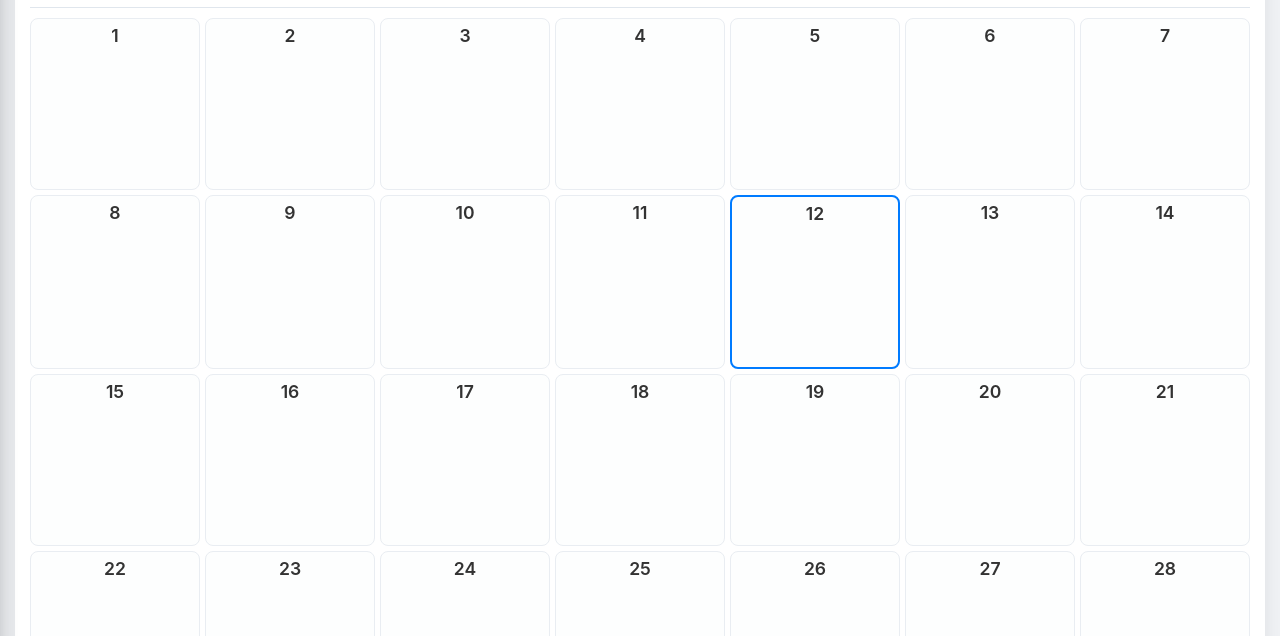
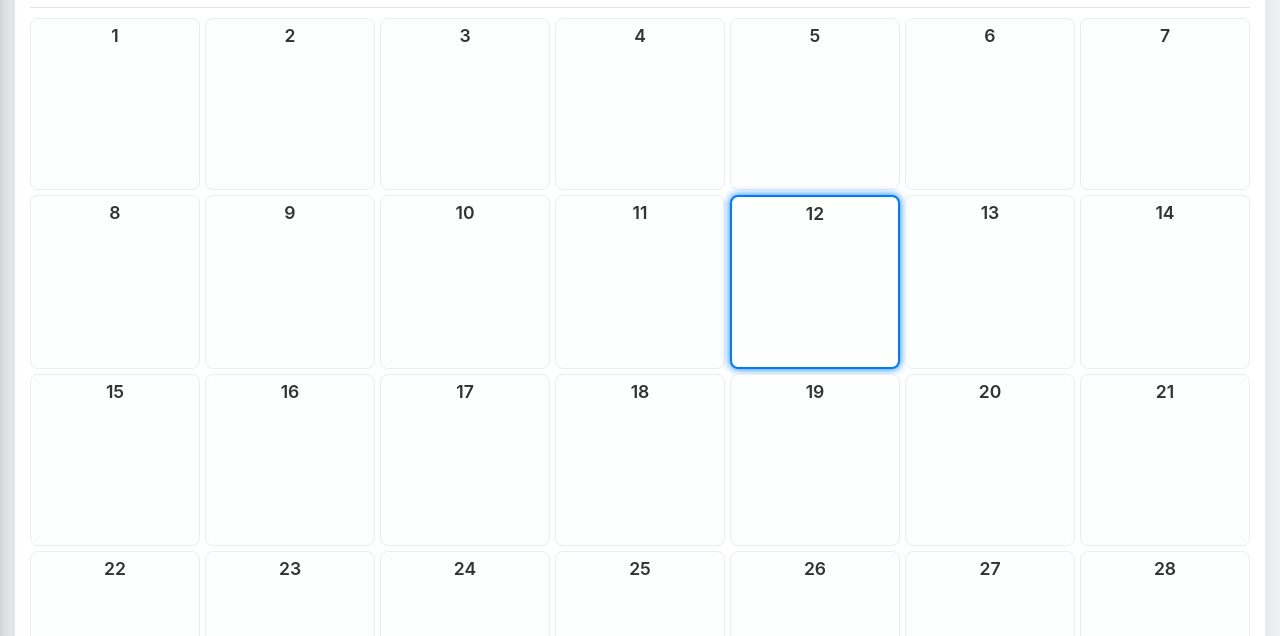
Before and after one commit to 33Javier33/dias-de-supervisor, a plain HTML site: page index.html in a window 1280 px wide. Shown: the part 164-800 px from the top of the page. Drawn offline with Linux system fonts and the light colour scheme.

Commit message:
Actualizar index.html

```diff
--- a/index.html
+++ b/index.html
@@ -184,6 +184,7 @@
         /* Estilo para el día actual */
         .day.today {
             border: 2px solid var(--button-bg);
+            box-shadow: 0 0 8px var(--button-bg);
         }
 
         /* --- Secciones de Gestión y Reporte --- */
@@ -416,6 +417,7 @@
             const daysInMonth = new Date(currentYear, currentMonth + 1, 0).getDate();
             const firstDay = (new Date(currentYear, currentMonth, 1).getDay() + 6) % 7;
 
+            // Obtener la fecha de hoy para compararla
             const today = new Date();
             const todayDate = today.getDate();
             const todayMonth = today.getMonth();
@@ -435,6 +437,7 @@
                 dayDiv.className = `day status-${status.toLowerCase()}`;
                 dayDiv.dataset.date = dateKey;
 
+                // Aplicar la clase 'today' si el día coincide con la fecha actual
                 if (day === todayDate && currentMonth === todayMonth && currentYear === todayYear) {
                     dayDiv.classList.add('today');
                 }
```
